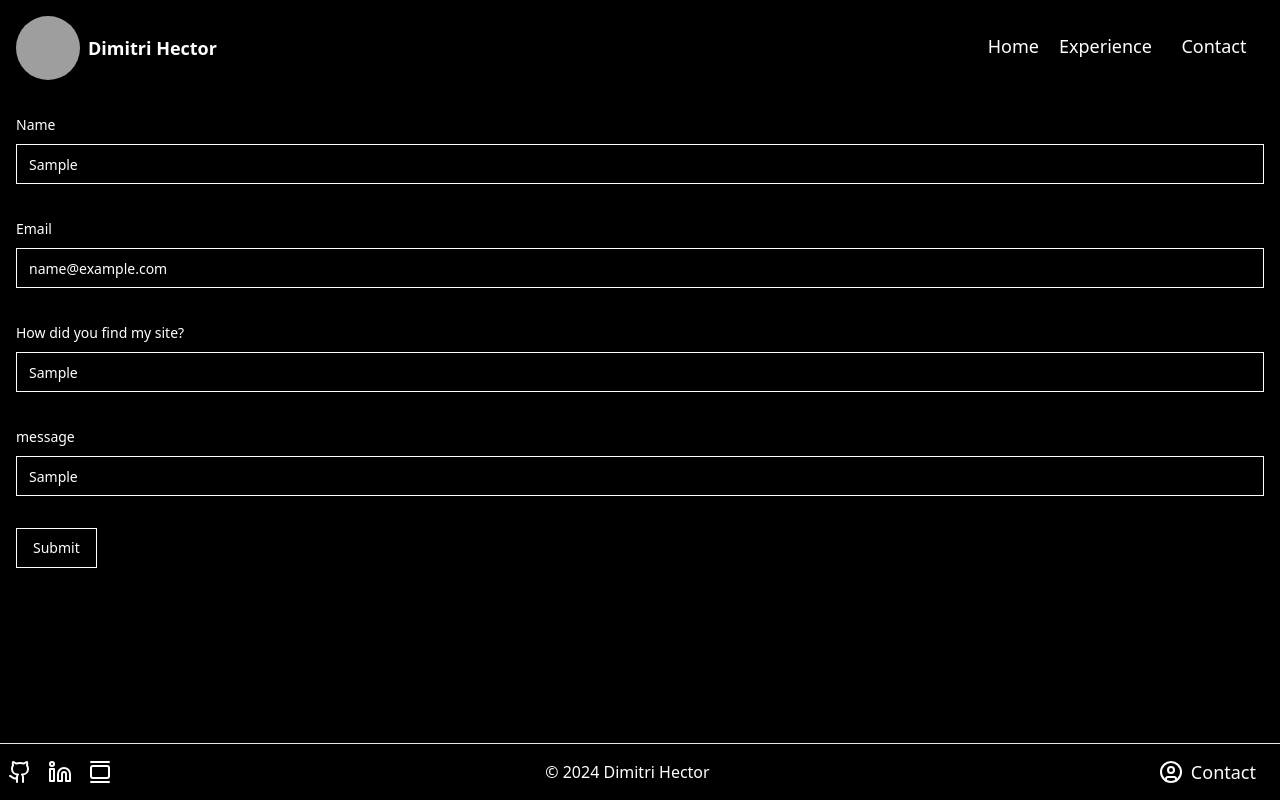
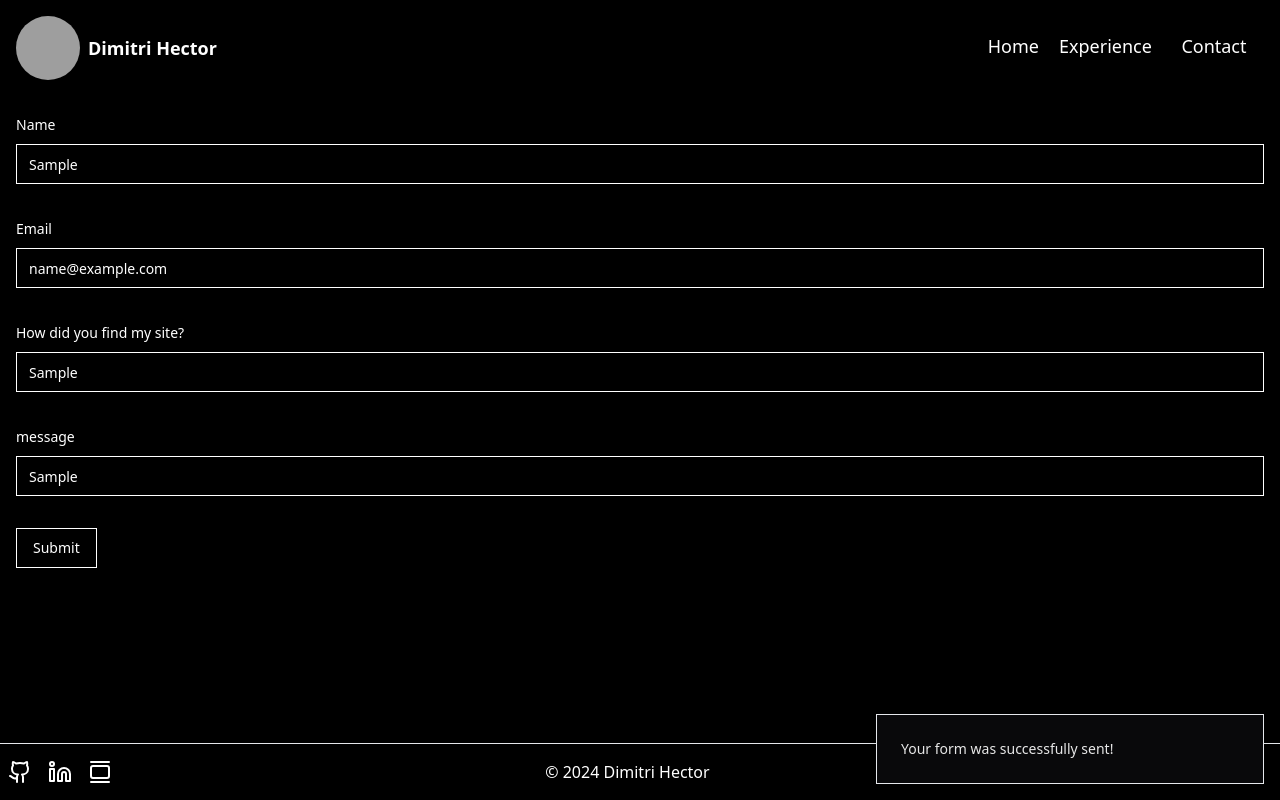
Before and after one commit to joshuahector86/prosite2024, a React (Vite) app: page /contact in a window 1280 px wide. Both pictures are taken after typing "Sample", "name@example.com", "Sample", "Sample" into the empty fields and a click on the button "Submit". Built offline with nearby package versions, Linux system fonts and the light colour scheme; grey boxes are pictures that could not be loaded.

Commit message:
adding toast message to form, still a bit buggy with the validation though

```diff
--- a/package.json
+++ b/package.json
@@ -16,6 +16,7 @@
     "@radix-ui/react-navigation-menu": "^1.1.4",
     "@radix-ui/react-slot": "^1.0.2",
     "@radix-ui/react-tabs": "^1.0.4",
+    "@radix-ui/react-toast": "^1.1.5",
     "class-variance-authority": "^0.7.0",
     "clsx": "^2.1.0",
     "lucide-react": "^0.331.0",
--- a/src/components/shared/ContactMeFlyOut/ContactMeForm.tsx
+++ b/src/components/shared/ContactMeFlyOut/ContactMeForm.tsx
@@ -10,8 +10,10 @@
 import { z } from "zod";
 import { zodResolver } from "@hookform/resolvers/zod";
 import { Button } from "@/components/ui/button";
+import { useToast } from "@/components/ui/use-toast";
 
 export const ContactMeForm = () => {
+  const { toast } = useToast();
   const formSchema = z.object({
     name: z
       .string()
@@ -40,8 +42,14 @@
     try {
       await formSchema.parseAsync(values);
       console.log("it worked");
+      toast({
+        description: "Your form was successfully sent!",
+      });
     } catch (error) {
       console.log("It didnt work");
+      toast({
+        description: "Please check the fields and try again.",
+      });
     }
   };
   return (
--- /dev/null
+++ b/src/components/ui/toast.tsx
@@ -0,0 +1,129 @@
+"use client";
+
+import * as React from "react";
+import * as ToastPrimitives from "@radix-ui/react-toast";
+import { cva, type VariantProps } from "class-variance-authority";
+import { X } from "lucide-react";
+
+import { cn } from "@/lib/utils";
+
+const ToastProvider = ToastPrimitives.Provider;
+
+const ToastViewport = React.forwardRef<
+  React.ElementRef<typeof ToastPrimitives.Viewport>,
+  React.ComponentPropsWithoutRef<typeof ToastPrimitives.Viewport>
+>(({ className, ...props }, ref) => (
+  <ToastPrimitives.Viewport
+    ref={ref}
+    className={cn(
+      "fixed top-0 z-[100] flex max-h-screen w-full flex-col-reverse p-4 sm:bottom-0 sm:right-0 sm:top-auto sm:flex-col md:max-w-[420px]",
+      className
+    )}
+    {...props}
+  />
+));
+ToastViewport.displayName = ToastPrimitives.Viewport.displayName;
+
+const toastVariants = cva(
+  "group pointer-events-auto relative flex w-full items-center justify-between space-x-4 overflow-hidden rounded-md border p-6 pr-8 shadow-lg transition-all data-[swipe=cancel]:translate-x-0 data-[swipe=end]:translate-x-[var(--radix-toast-swipe-end-x)] data-[swipe=move]:translate-x-[var(--radix-toast-swipe-move-x)] data-[swipe=move]:transition-none data-[state=open]:animate-in data-[state=closed]:animate-out data-[swipe=end]:animate-out data-[state=closed]:fade-out-80 data-[state=closed]:slide-out-to-right-full data-[state=open]:slide-in-from-top-full data-[state=open]:sm:slide-in-from-bottom-full",
+  {
+    variants: {
+      variant: {
+        default: "border bg-zinc-950 text-foreground ",
+        destructive:
+          "destructive group border-destructive bg-destructive text-destructive-foreground",
+      },
+    },
+    defaultVariants: {
+      variant: "default",
+    },
+  }
+);
+
+const Toast = React.forwardRef<
+  React.ElementRef<typeof ToastPrimitives.Root>,
+  React.ComponentPropsWithoutRef<typeof ToastPrimitives.Root> &
+    VariantProps<typeof toastVariants>
+>(({ className, variant, ...props }, ref) => {
+  return (
+    <ToastPrimitives.Root
+      ref={ref}
+      className={cn(toastVariants({ variant }), className)}
+      {...props}
+    />
+  );
+});
+Toast.displayName = ToastPrimitives.Root.displayName;
+
+const ToastAction = React.forwardRef<
+  React.ElementRef<typeof ToastPrimitives.Action>,
+  React.ComponentPropsWithoutRef<typeof ToastPrimitives.Action>
+>(({ className, ...props }, ref) => (
+  <ToastPrimitives.Action
+    ref={ref}
+    className={cn(
+      "inline-flex h-8 shrink-0 items-center justify-center rounded-md border bg-transparent px-3 text-sm font-medium ring-offset-background transition-colors hover:bg-secondary focus:outline-none focus:ring-2 focus:ring-ring focus:ring-offset-2 disabled:pointer-events-none disabled:opacity-50 group-[.destructive]:border-muted/40 group-[.destructive]:hover:border-destructive/30 group-[.destructive]:hover:bg-destructive group-[.destructive]:hover:text-destructive-foreground group-[.destructive]:focus:ring-destructive",
+      className
+    )}
+    {...props}
+  />
+));
+ToastAction.displayName = ToastPrimitives.Action.displayName;
+
+const ToastClose = React.forwardRef<
+  React.ElementRef<typeof ToastPrimitives.Close>,
+  React.ComponentPropsWithoutRef<typeof ToastPrimitives.Close>
+>(({ className, ...props }, ref) => (
+  <ToastPrimitives.Close
+    ref={ref}
+    className={cn(
+      "absolute right-2 top-2 rounded-md p-1 text-foreground/50 opacity-0 transition-opacity hover:text-foreground focus:opacity-100 focus:outline-none focus:ring-2 group-hover:opacity-100 group-[.destructive]:text-red-300 group-[.destructive]:hover:text-red-50 group-[.destructive]:focus:ring-red-400 group-[.destructive]:focus:ring-offset-red-600",
+      className
+    )}
+    toast-close=""
+    {...props}
+  >
+    <X className="h-4 w-4" />
+  </ToastPrimitives.Close>
+));
+ToastClose.displayName = ToastPrimitives.Close.displayName;
+
+const ToastTitle = React.forwardRef<
+  React.ElementRef<typeof ToastPrimitives.Title>,
+  React.ComponentPropsWithoutRef<typeof ToastPrimitives.Title>
+>(({ className, ...props }, ref) => (
+  <ToastPrimitives.Title
+    ref={ref}
+    className={cn("text-sm font-semibold", className)}
+    {...props}
+  />
+));
+ToastTitle.displayName = ToastPrimitives.Title.displayName;
+
+const ToastDescription = React.forwardRef<
+  React.ElementRef<typeof ToastPrimitives.Description>,
+  React.ComponentPropsWithoutRef<typeof ToastPrimitives.Description>
+>(({ className, ...props }, ref) => (
+  <ToastPrimitives.Description
+    ref={ref}
+    className={cn("text-sm opacity-90", className)}
+    {...props}
+  />
+));
+ToastDescription.displayName = ToastPrimitives.Description.displayName;
+
+type ToastProps = React.ComponentPropsWithoutRef<typeof Toast>;
+
+type ToastActionElement = React.ReactElement<typeof ToastAction>;
+
+export {
+  type ToastProps,
+  type ToastActionElement,
+  ToastProvider,
+  ToastViewport,
+  Toast,
+  ToastTitle,
+  ToastDescription,
+  ToastClose,
+  ToastAction,
+};
--- /dev/null
+++ b/src/components/ui/toaster.tsx
@@ -0,0 +1,35 @@
+"use client"
+
+import {
+  Toast,
+  ToastClose,
+  ToastDescription,
+  ToastProvider,
+  ToastTitle,
+  ToastViewport,
+} from "@/components/ui/toast"
+import { useToast } from "@/components/ui/use-toast"
+
+export function Toaster() {
+  const { toasts } = useToast()
+
+  return (
+    <ToastProvider>
+      {toasts.map(function ({ id, title, description, action, ...props }) {
+        return (
+          <Toast key={id} {...props}>
+            <div className="grid gap-1">
+              {title && <ToastTitle>{title}</ToastTitle>}
+              {description && (
+                <ToastDescription>{description}</ToastDescription>
+              )}
+            </div>
+            {action}
+            <ToastClose />
+          </Toast>
+        )
+      })}
+      <ToastViewport />
+    </ToastProvider>
+  )
+}
--- /dev/null
+++ b/src/components/ui/use-toast.ts
@@ -0,0 +1,194 @@
+"use client";
+
+// Inspired by react-hot-toast library
+import * as React from "react"
+
+import type {
+  ToastActionElement,
+  ToastProps,
+} from "@/components/ui/toast"
+
+const TOAST_LIMIT = 1
+const TOAST_REMOVE_DELAY = 1000000
+
+type ToasterToast = ToastProps & {
+  id: string
+  title?: React.ReactNode
+  description?: React.ReactNode
+  action?: ToastActionElement
+}
+
+const actionTypes = {
+  ADD_TOAST: "ADD_TOAST",
+  UPDATE_TOAST: "UPDATE_TOAST",
+  DISMISS_TOAST: "DISMISS_TOAST",
+  REMOVE_TOAST: "REMOVE_TOAST",
+} as const
+
+let count = 0
+
+function genId() {
+  count = (count + 1) % Number.MAX_SAFE_INTEGER
+  return count.toString()
+}
+
+type ActionType = typeof actionTypes
+
+type Action =
+  | {
+      type: ActionType["ADD_TOAST"]
+      toast: ToasterToast
+    }
+  | {
+      type: ActionType["UPDATE_TOAST"]
+      toast: Partial<ToasterToast>
+    }
+  | {
+      type: ActionType["DISMISS_TOAST"]
+      toastId?: ToasterToast["id"]
+    }
+  | {
+      type: ActionType["REMOVE_TOAST"]
+      toastId?: ToasterToast["id"]
+    }
+
+interface State {
+  toasts: ToasterToast[]
+}
+
+const toastTimeouts = new Map<string, ReturnType<typeof setTimeout>>()
+
+const addToRemoveQueue = (toastId: string) => {
+  if (toastTimeouts.has(toastId)) {
+    return
+  }
+
+  const timeout = setTimeout(() => {
+    toastTimeouts.delete(toastId)
+    dispatch({
+      type: "REMOVE_TOAST",
+      toastId: toastId,
+    })
+  }, TOAST_REMOVE_DELAY)
+
+  toastTimeouts.set(toastId, timeout)
+}
+
+export const reducer = (state: State, action: Action): State => {
+  switch (action.type) {
+    case "ADD_TOAST":
+      return {
+        ...state,
+        toasts: [action.toast, ...state.toasts].slice(0, TOAST_LIMIT),
+      }
+
+    case "UPDATE_TOAST":
+      return {
+        ...state,
+        toasts: state.toasts.map((t) =>
+          t.id === action.toast.id ? { ...t, ...action.toast } : t
+        ),
+      }
+
+    case "DISMISS_TOAST": {
+      const { toastId } = action
+
+      // ! Side effects ! - This could be extracted into a dismissToast() action,
+      // but I'll keep it here for simplicity
+      if (toastId) {
+        addToRemoveQueue(toastId)
+      } else {
+        state.toasts.forEach((toast) => {
+          addToRemoveQueue(toast.id)
+        })
+      }
+
+      return {
+        ...state,
+        toasts: state.toasts.map((t) =>
+          t.id === toastId || toastId === undefined
+            ? {
+                ...t,
+                open: false,
+              }
+            : t
+        ),
+      }
+    }
+    case "REMOVE_TOAST":
+      if (action.toastId === undefined) {
+        return {
+          ...state,
+          toasts: [],
+        }
+      }
+      return {
+        ...state,
+        toasts: state.toasts.filter((t) => t.id !== action.toastId),
+      }
+  }
+}
+
+const listeners: Array<(state: State) => void> = []
+
+let memoryState: State = { toasts: [] }
+
+function dispatch(action: Action) {
+  memoryState = reducer(memoryState, action)
+  listeners.forEach((listener) => {
+    listener(memoryState)
+  })
+}
+
+type Toast = Omit<ToasterToast, "id">
+
+function toast({ ...props }: Toast) {
+  const id = genId()
+
+  const update = (props: ToasterToast) =>
+    dispatch({
+      type: "UPDATE_TOAST",
+      toast: { ...props, id },
+    })
+  const dismiss = () => dispatch({ type: "DISMISS_TOAST", toastId: id })
+
+  dispatch({
+    type: "ADD_TOAST",
+    toast: {
+      ...props,
+      id,
+      open: true,
+      onOpenChange: (open) => {
+        if (!open) dismiss()
+      },
+    },
+  })
+
+  return {
+    id: id,
+    dismiss,
+    update,
+  }
+}
+
+function useToast() {
+  const [state, setState] = React.useState<State>(memoryState)
+
+  React.useEffect(() => {
+    listeners.push(setState)
+    return () => {
+      const index = listeners.indexOf(setState)
+      if (index > -1) {
+        listeners.splice(index, 1)
+      }
+    }
+  }, [state])
+
+  return {
+    ...state,
+    toast,
+    dismiss: (toastId?: string) => dispatch({ type: "DISMISS_TOAST", toastId }),
+  }
+}
+
+export { useToast, toast }
--- a/src/main.tsx
+++ b/src/main.tsx
@@ -2,8 +2,10 @@
 import App from "./App.tsx";
 import "./global.css";
 import { BrowserRouter } from "react-router-dom";
+import { Toaster } from "./components/ui/toaster.tsx";
 ReactDOM.createRoot(document.getElementById("root")!).render(
   <BrowserRouter>
     <App />
+    <Toaster />
   </BrowserRouter>
 );
```
Also changed, not shown: 1 other file (tests, documents, lock files or other folders).
